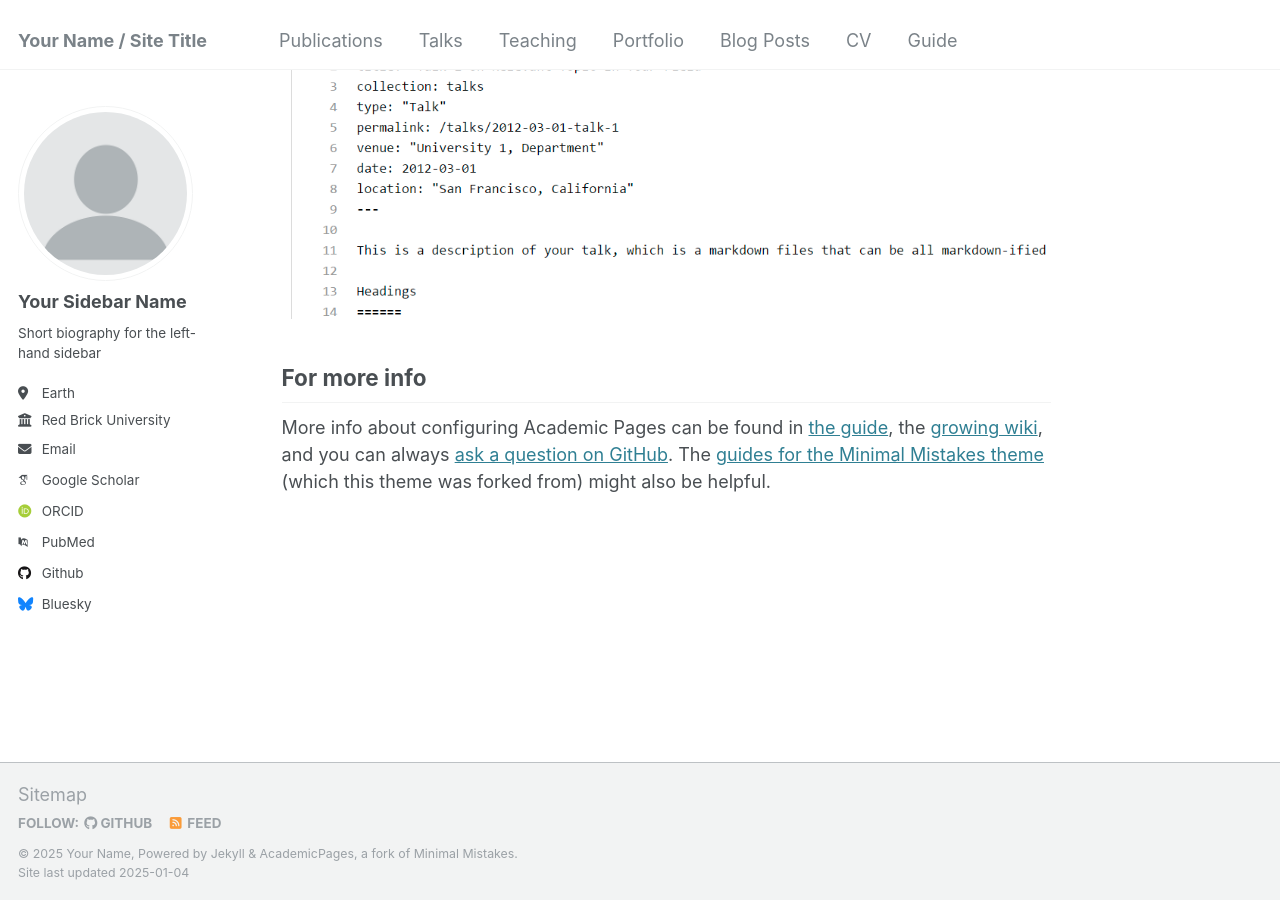
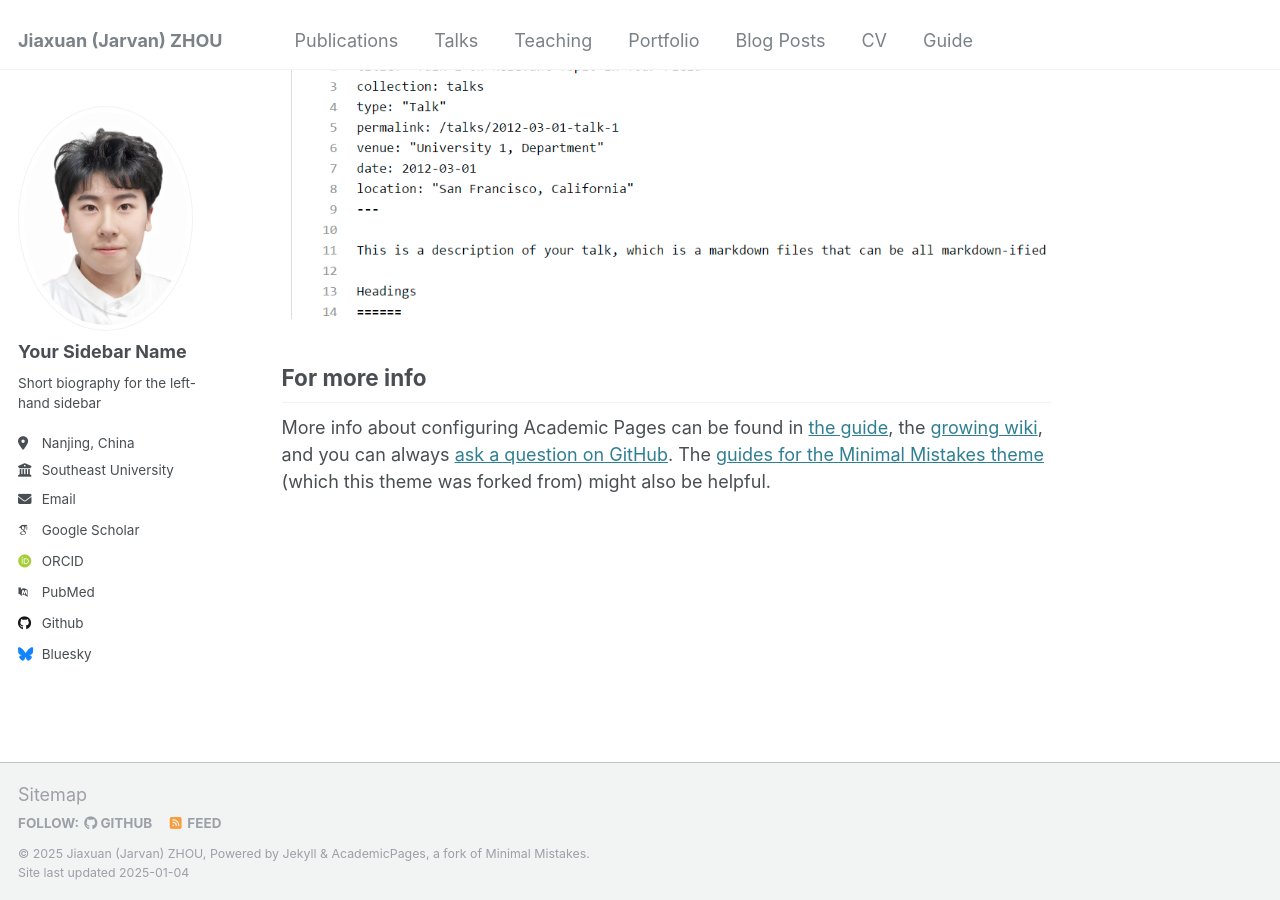
Before and after one commit to jarvanzhouz/jarvanzhouz.github.io, a Jekyll site: the page built from _pages/about.md, in a window 1280 px wide and 900 px high, scrolled down 2643 px. Built offline with Jekyll 4.4.1, drawn with Linux system fonts in a browser that asks for light colours; some web fonts are replaced.

Commit message:
Update _config.yml

```diff
--- a/_config.yml
+++ b/_config.yml
@@ -8,9 +8,9 @@
 
 # Basic Site Settings
 locale                   : "en-US"
-title                    : "Your Name / Site Title"
+title                    : "Jiaxuan (Jarvan) ZHOU "
 title_separator          : "-"
-name                     : &name "Your Name"
+name                     : &name "Jiaxuan (Jarvan) ZHOU"
 description              : &description "personal description"
 url                      : https://academicpages.github.io # the base hostname & protocol for your site e.g. "https://[your GitHub username].github.io"
 baseurl                  : "" # the subpath of your site, e.g. "/blog"
@@ -21,14 +21,14 @@ repository               : "academicpages/academicpages.github.io"
 #               Additional customization can be done by editing /_includes/author-profile.html
 author:
   # Biographic information
-  avatar           : "profile.png"
+  avatar           : "照片.jpg"
   name             : "Your Sidebar Name"
   pronouns         : # example: "she/her"
   bio              : "Short biography for the left-hand sidebar"
-  location         : "Earth"
-  employer         : "Red Brick University"
+  location         : "Nanjing, China"
+  employer         : "Southeast University"
   uri              : # URL
-  email            : "none@example.org"
+  email            : "jxzhou@seu.edu.cn"
 
   # Academic websites
   arxiv            : # URL - Update with the correct link to your profile
```
